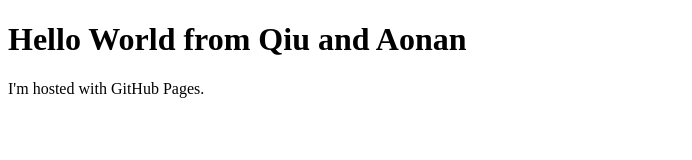
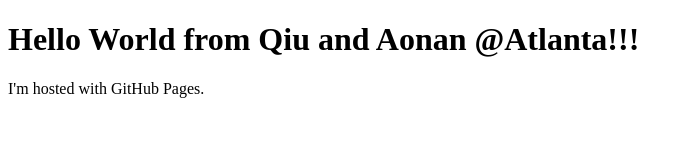
Before and after one commit to cbacademy/cbacademy.github.io, a plain HTML site: page index.html in a window 1280 px wide. Shown: the whole page, without its empty margins (0-692 px from the left). Drawn offline with Linux system fonts and the light colour scheme.

Commit message:
Update index.html

```diff
--- a/index.html
+++ b/index.html
@@ -1,7 +1,7 @@
 <!DOCTYPE html>
 <html>
 <body>
-<h1>Hello World from Qiu and Aonan</h1>
+<h1>Hello World from Qiu and Aonan @Atlanta!!! </h1>
 <p>I'm hosted with GitHub Pages.</p>
 </body>
 </html>
```
